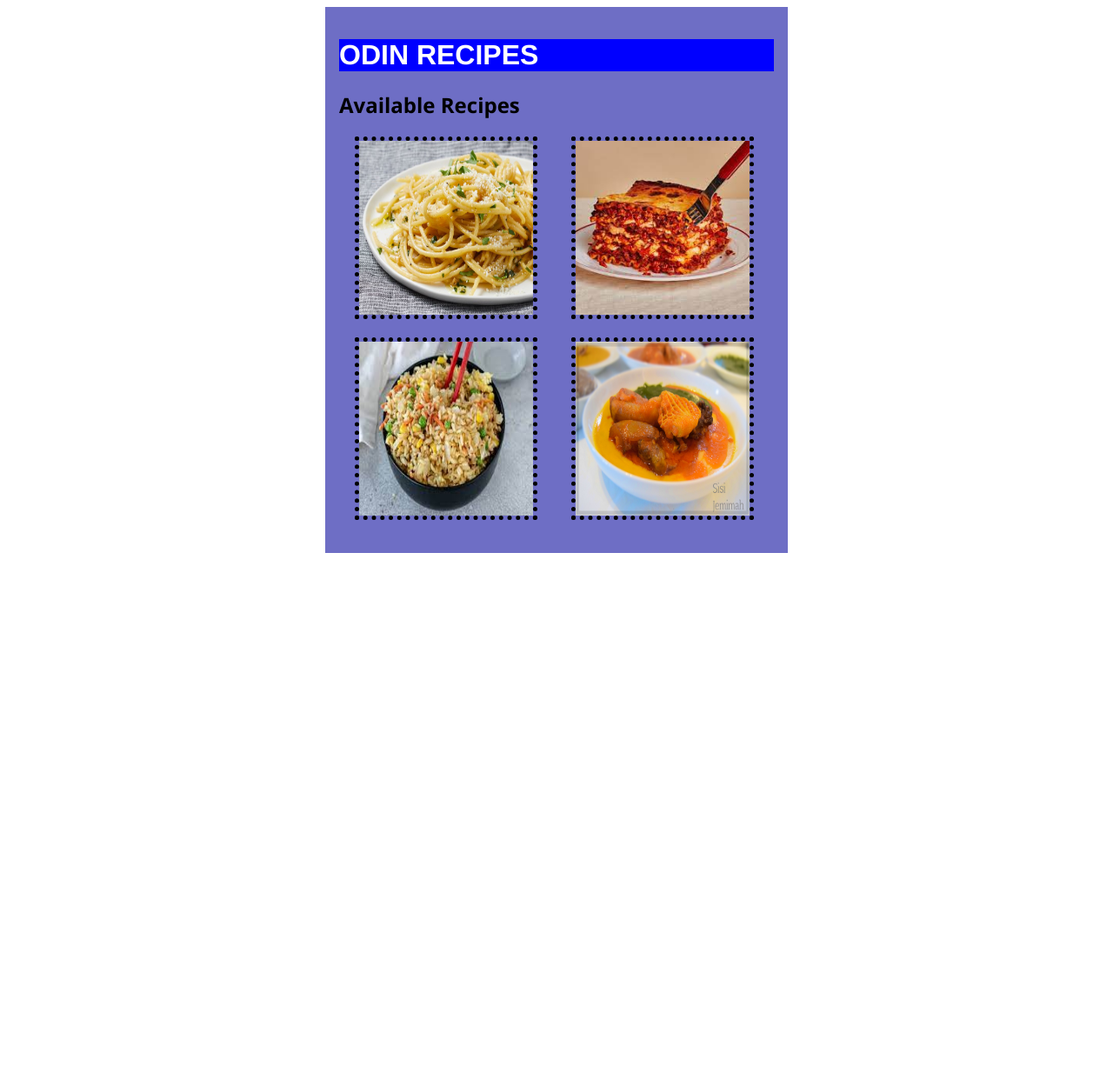
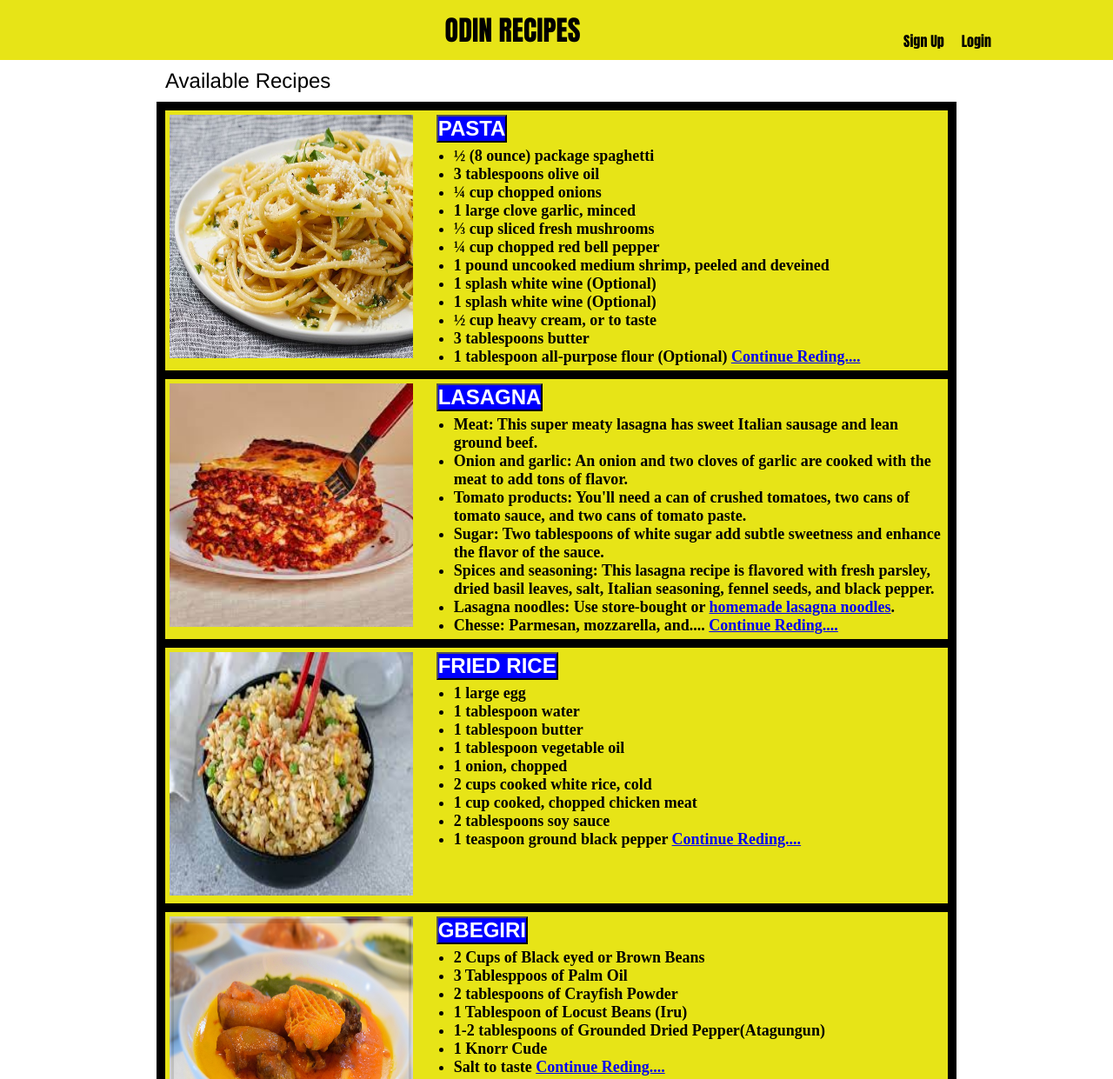
Before and after one commit to Alanwiz00/odin-recipes, a plain HTML site: page index.html in a window 1280 px wide. Shown: the top 1241 px of the page at 87% size. Before the commit the page ends 800 px from the top, so only its background shows below. Drawn offline with Linux system fonts and the light colour scheme.

Commit message:
all done

```diff
--- a/index.html
+++ b/index.html
@@ -7,17 +7,104 @@
     <link rel="stylesheet" href="./styles.css">
 </head>
 <body>
-    <div class="main">
-        <h1 class="title">ODIN RECIPES</h1>
-        <h2 class="recipes">Available Recipes</h2>
-        <div>
-            <a href="recipes/pasta/pasta.html"><img class="images" src="./images/pasta.jpg" alt="Yummy Pasta"></a>
-            <a href="recipes/lasagna/lasagna.html"><img class="images" src="./images/lasagna.jpeg" alt="Lasagna"></a>
-        </div>
-        <div>
-            <a href="recipes/fried-rice/fried-rice.html"><img class="images" src="./images/fried-rice.jpeg" alt="Fried Rice"></a>
-            <a href="recipes/gbegiri/gbegiri.html"><img class="images" src="./images/Gbegiri-Soup.jpg" alt="Gbegiri Soup"></a>
+    <div class="menu-container">
+        <div class='menu'>
+            <div id='dateDisplay'></div>
+            <h1 class="title">ODIN RECIPES</h1>
+            <div class="links">
+                <div class='signup'>Sign Up</div>
+                <div class='login'>Login</div>
+            </div>
         </div>
     </div>
+    <div class="header">Available Recipes</div>
+    <div class="recipes-container">
+        <div class="recipes">
+            <div class="recipe">
+                <div class="images-container">
+                    <img class="images"  src="./images/pasta.jpg" alt="Pasta">
+                </div>
+                <div class="details-container">
+                    <button class="button">PASTA</button>
+                    <h4 class="text">
+                        <ul class="text unorder">
+                            <li>½ (8 ounce) package spaghetti</li>
+                            <li>3 tablespoons olive oil</li>
+                            <li>¼ cup chopped onions</li>
+                            <li>1 large clove garlic, minced</li>
+                            <li>⅓ cup sliced fresh mushrooms</li>
+                            <li>¼ cup chopped red bell pepper</li>
+                            <li>1 pound uncooked medium shrimp, peeled and deveined</li>
+                            <li>1 splash white wine (Optional)</li>
+                            <li>1 splash white wine (Optional)</li>
+                            <li>½ cup heavy cream, or to taste</li>
+                            <li>3 tablespoons butter</li>
+                            <li>1 tablespoon all-purpose flour (Optional) <a href="recipes/pasta/pasta.html">Continue Reding....</a></li>
+                        </ul>
+                    </h4>
+                </div>
+            </div>
+            <div class="recipe">
+                <div class="images-container">
+                    <img class="images" src="./images/lasagna.jpeg" alt="Lasagna">
+                </div>
+                <div class="details-container">
+                    <button class="button">LASAGNA</button>
+                    <h4 class="text">
+                        <ul  class="text lasagna">
+                            <li><strong>Meat: </strong>This super meaty lasagna has sweet Italian sausage and lean ground beef.</li>
+                            <li><strong>Onion and garlic: </strong>An onion and two cloves of garlic are cooked with the meat to add tons of flavor.</li>
+                            <li><strong>Tomato products: </strong> You'll need a can of crushed tomatoes, two cans of tomato sauce, and two cans of tomato paste.</li>
+                            <li><strong>Sugar: </strong> Two tablespoons of white sugar add subtle sweetness and enhance the flavor of the sauce.</li>
+                            <li><strong>Spices and seasoning: </strong> This lasagna recipe is flavored with fresh parsley, dried basil leaves, salt, Italian seasoning, fennel seeds, and black pepper.</li>
+                            <li><strong>Lasagna noodles: </strong>Use store-bought or <a href="https://www.allrecipes.com/recipe/266023/homemade-lasagna-sheets/" target="_blank" rel="noopenner noreferrer">homemade lasagna noodles</a>.</li>
+                            <li><strong>Chesse: </strong> Parmesan, mozzarella, and.... <a href="recipes/lasagna/lasagna.html">Continue Reding....</a></li>
+                        </ul>
+                    </h4>
+                </div>
+            </div>
+            <div class="recipe">
+                <div class="images-container">
+                    <img class="images" src="./images/fried-rice.jpeg" alt="Fried Rice">
+                </div>
+                <div class="details-container">
+                    <button class="button">FRIED RICE</button>
+                    <h4 class="text">
+                        <ul class="text unorder">
+                            <li>1 large egg</li>
+                            <li>1 tablespoon water</li>
+                            <li>1 tablespoon butter</li>
+                            <li>1 tablespoon vegetable oil</li>
+                            <li>1 onion, chopped</li>
+                            <li>2 cups cooked white rice, cold</li>
+                            <li>1 cup cooked, chopped chicken meat</li>
+                            <li>2 tablespoons soy sauce</li>
+                            <li>1 teaspoon ground black pepper <a href="recipes/fried-rice/fried-rice.html">Continue Reding....</a></li>
+                        </ul>
+                    </h4>
+                </div>
+            </div>
+            <div class="recipe">
+                <div class="images-container">
+                    <img class="images" src="./images/Gbegiri-Soup.jpg" alt="Gbegiri Soup">
+                </div>
+                <div class="details-container">
+                    <button class="button">GBEGIRI</button>
+                    <h4 class="text">
+                        <ul class="text unorder">
+                            <li>2 Cups of Black eyed or Brown Beans</li>
+                            <li>3 Tablesppoos of Palm Oil</li>
+                            <li>2 tablespoons of Crayfish Powder</li>
+                            <li>1 Tablespoon of Locust Beans (Iru)</li>
+                            <li>1-2 tablespoons of Grounded Dried Pepper(Atagungun)</li>
+                            <li>1 Knorr Cude</li>
+                            <li>Salt to taste <a href="recipes/gbegiri/gbegiri.html">Continue Reding....</a></li>
+                        </ul>
+                    </h4>
+                </div>
+            </div>
+        </div>
+    </div>
+    <script src="script.js"></script>
 </body>
 </html>
--- a/styles.css
+++ b/styles.css
@@ -1,34 +1,90 @@
-.main {
-    padding: 1rem;
-    background: rgb(110, 110, 197);
-    margin: 0 auto;
-    width: 500px;
+* {
+    margin: 0;
+    padding: 0;
+    box-sizing: border-box;
 }
 
-.title {
-    background-color: blue;
-    color: white;
+.menu-container {
+    color: black;
+    font-family: Impact, Haettenschweiler, 'Arial Narrow Bold', sans-serif;
+    font-stretch: expanded;
+    background-color: rgb(231, 228, 23);
+    padding: 10px 0;
+    display: flex;
+    justify-content: center;
+}
+
+.menu {
+    width: 1000px;
+    display: flex;
+    justify-content: space-between;
+    align-items: end;
+}
+
+.links {
+    display: flex;
+    justify-content: flex-end;
+}
+
+.login {
+    margin-left: 20px;
+}
+
+.header {
+    width: 900px;
+    margin: 10px auto;
     font-family: 'Franklin Gothic Medium', 'Arial Narrow', Arial, sans-serif;
+    font-size: 24px;
 }
-.title.recipes {
-    padding: 1rem;
-    font-weight: 800;
-    font-weight: 800;
 
+.recipes-container {
+    display: flex;
+    justify-content: center;
 }
 
 .recipes {
-    color: rgb(0, 0, 0);
-    font-family: 'Segoe UI', Tahoma, Geneva, Verdana, sans-serif;
+    width: 900px;
+    background-color: black;
+    justify-content: center;
+    display: flex;
+    align-items:flex-start;
+    flex-direction: column;
+    padding: 5px 10px;
+    box-sizing: content-box;
+}
+
+.recipe {
+    background-color: rgb(231, 228, 23);
+    width: 900px;
+    margin: 5px 0;
+    display: flex;
+    justify-content: flex-start;
+    padding: 5px;
+}
+
+.recipe div{
+    flex: 1 1 0%;
+}
+
+.recipe .details-container {
+    flex: 2 1 0%;
 }
 
 .images {
-    height: 200px;
-    width: 200px;
-    border: 5px dotted black;
-    margin: 0 1.1rem 1.1rem;
+    width: 280px;
+    height: 280px;
 }
 
-.images:hover {
-    background: #ecedf0;
+
+.text {
+    margin-left: 15px;
+    font-size: 18px;
 }
+
+.button {
+    font-size: 24px;
+    color: white;
+    background-color: blue;
+    margin:  0 10px 5px;
+    font-weight: bolder;
+}
```
